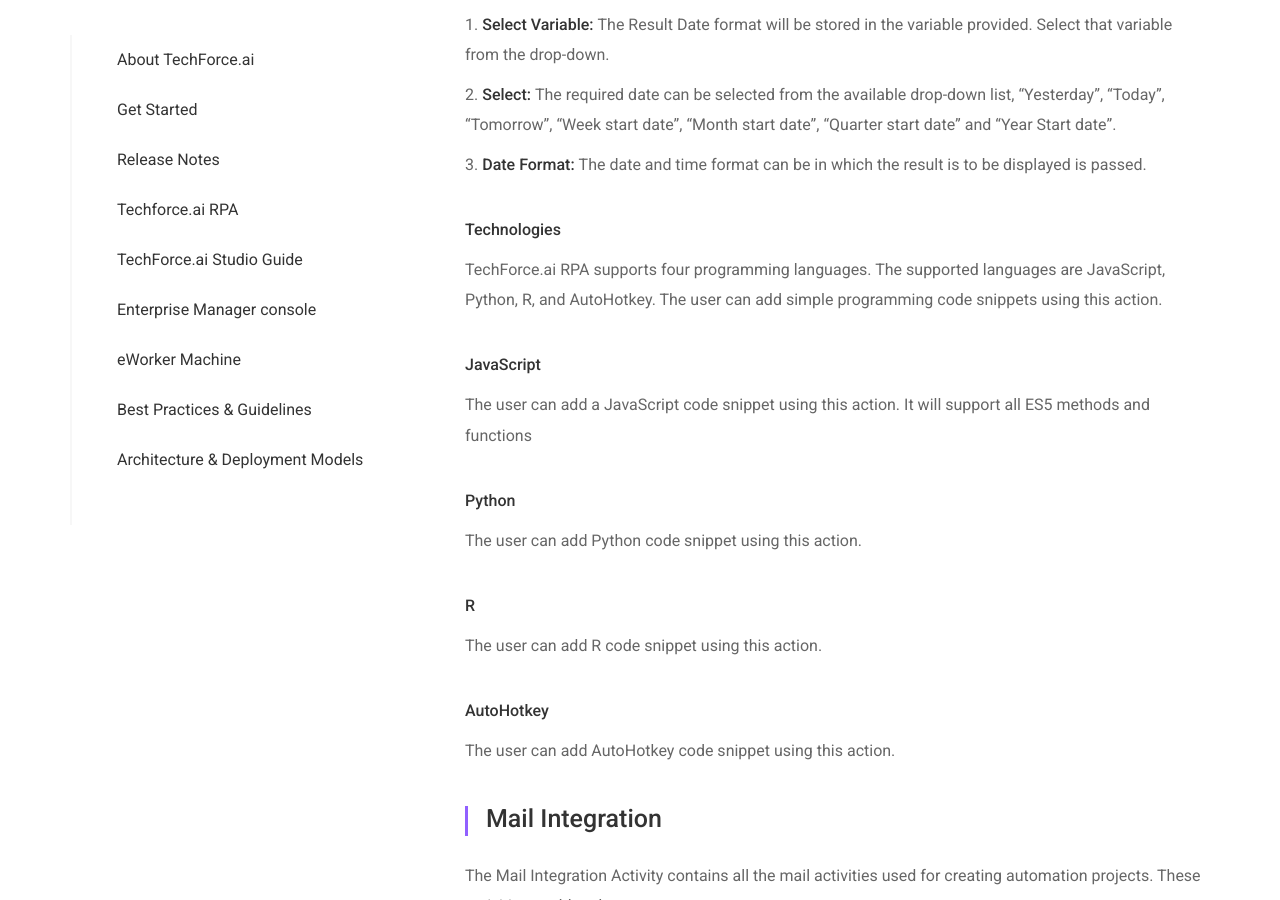
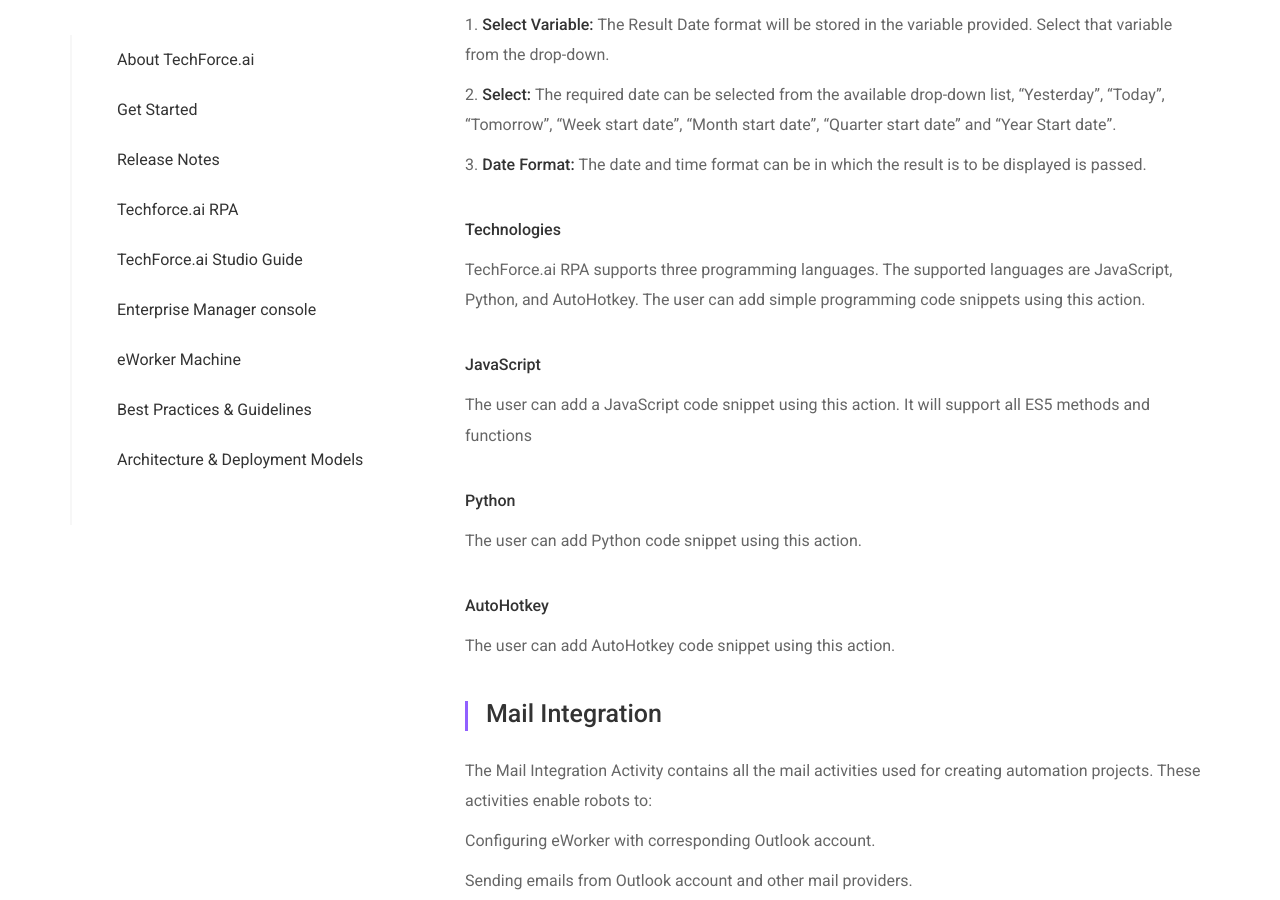
Before and after one commit to digitamizers/Documentation, a Jekyll site: the page built from index.md, in a window 1280 px wide and 900 px high, scrolled down 63888 px. Built offline with Jekyll 4.4.1, drawn with Linux system fonts in a browser that asks for light colours; some of the changed text lies outside the part shown.

Commit message:
chdsyeuajadsds

```diff
--- a/_layouts/default.html
+++ b/_layouts/default.html
@@ -1775,7 +1775,7 @@
                       </div>
 
                       <div id="GetRow"  class="page-section">
-                        <h5 class="purple"> Get Row.</h5>
+                        <h5 class="purple"> Get Row</h5>
                         <p>Reads the values from a row beginning with the cell specified in the Starting Cell field and stores it in a list variable.</p>
                         <h6>Properties</h6>
                         <p><span class="numbers">1.<strong> Full Path:</strong> Enter the full path of the Excel spreadsheet being used. This option is shown only when taking the Delete Column action directly. If dragged into the open spreadsheet activity, it will not ask the path, and no need to mention the path.</p>
@@ -1785,7 +1785,7 @@
                       </div>
 
                       <div id="DeleteRow"  class="page-section">
-                        <h5 class="purple"> Delete Row.</h5>
+                        <h5 class="purple"> Delete Row</h5>
                         <p>Remove a specified row at a certain position.</p>
                         <h6>Properties</h6>
                         <p><span class="numbers">1.<strong> Full Path:</strong> Enter the full path of the Excel spreadsheet. This option is shown only when taking the Delete Row action directly. If dragged into the open spreadsheet activity, it will not ask the path, and no need to mention the path.</p>
@@ -1794,7 +1794,7 @@
                       </div>
 
                       <div id="GetCell"  class="page-section">
-                        <h5 class="purple"> Get Cell.</h5>
+                        <h5 class="purple"> Get Cell</h5>
                         <p>Reads the values from a row beginning with the cell specified in the Starting Cell field and stores it in a string variable.</p>
                         <h6>Properties</h6>
                         <p><span class="numbers">1.<strong> Full Path:</strong> Enter the full path of the Excel spreadsheet. This option is shown only when taking the Get Cell action directly. If dragged into the open spreadsheet activity, it will not ask the path, and no need to mention the path.</p>
@@ -1806,7 +1806,7 @@
 
 
                       <div id="WriteCell"  class="page-section">
-                        <h5 class="purple"> Write Cell.</h5>
+                        <h5 class="purple"> Write Cell</h5>
                         <p>Writes a value into a specified spreadsheet cell. If the sheet does not exist, a new one is created with the Sheet Name value. If a value exists, it is overwritten. Changes are immediately saved.</p>
                         <h6>Properties</h6>
                         <p><span class="numbers">1.<strong> Full Path:</strong> Enter the full path of the Excel spreadsheet being used. This option is shown only when taking the Write Cell action directly. If dragged into the open spreadsheet activity, it will not ask the path, and no need to mention the path.</p>
@@ -1817,7 +1817,7 @@
                       </div>
 
                       <div id="GetRange"  class="page-section">
-                        <h5 class="purple"> Get Range.</h5>
+                        <h5 class="purple"> Get Range</h5>
                         <p>Reads the value of an Excel range and stores it in a DataTable variable. If the range isn't specified, the whole spreadsheet is read. If a particular range is specified, it reads the values from that specific range only.</p>
                         <h6>Properties</h6>
                         <p><span class="numbers">1.<strong> Full Path:</strong> Enter the full path of the Excel spreadsheet. This option is shown only when taking the Get Range action directly. If dragged into the open spreadsheet activity It will not ask the path, and no need to mention the path.</p>
@@ -1828,7 +1828,7 @@
                       </div>
 
                       <div id="WriteRange"  class="page-section">
-                        <h5 class="purple"> Write Range.</h5>
+                        <h5 class="purple"> Write Range</h5>
                         <p>Writes the data from a DataTable variable in a spreadsheet starting with the cell indicated in the Starting Cell field. If the starting cell is not specified, the data is written starting from the A1 cell. If the sheet does not exist, a new sheet is created with the value specified in the Sheet Name property. All cells within the specified range are overwritten. Changes are immediately saved.</p>
                         <h6>Properties</h6>
                         <p><span class="numbers">1.<strong> Full Path:</strong> Enter the full path of the Excel spreadsheet. This option is shown only when taking the Write Range action directly. If dragged into the open spreadsheet activity, it will not ask the path, and no need to mention the path.</p>
@@ -1839,7 +1839,7 @@
                       </div>
 
                       <div id="AppendRange"  class="page-section">
-                        <h5 class="purple"> Append Range.</h5>
+                        <h5 class="purple"> Append Range</h5>
                         <p>Adds the information stored in a DataTable variable to the end of a specified Excel spreadsheet. If the sheet does not exist, a new one is created with the name indicated in the Sheet Name field.</p>
                         <h6>Properties</h6>
                         <p><span class="numbers">1.<strong> Full Path:</strong> Enter the full path of the Excel spreadsheet. This option is shown only when taking the Append Range action directly. If dragged into the open spreadsheet activity, it will not ask the path, and no need to mention the path.</p>
@@ -1850,7 +1850,7 @@
                       </div>
 
                       <div id="DeleteRange"  class="page-section">
-                        <h5 class="purple"> Delete Range.</h5>
+                        <h5 class="purple"> Delete Range</h5>
                         <p>Deletes a specified range in an Excel workbook.</p>
                         <h6>Properties</h6>
                         <p><span class="numbers">1.<strong> Full Path:</strong> Enter the full path of the Excel spreadsheet. This option is shown only when taking the Delete Range action directly. If dragged into the open spreadsheet activity, it will not ask the path, and no need to mention the path.</p>
@@ -1869,7 +1869,7 @@
                       </div>
 
                       <div id="SetRangeColor"  class="page-section">
-                        <h5 class="purple"> Set Range Color.</h5>
+                        <h5 class="purple"> Set Range Color</h5>
                         <p>Changes the color of a specified cell or cell range using a Color variable.It Can only be used within the Open Spread Sheet action and outside the Open Spread Sheet Action.</p>
                         <h6>Properties</h6>
                         <p><span class="numbers">1.<strong> Full Path:</strong> The full path of the Excel spreadsheet that you want to use. This option is shown only if you are taking the Set Range Color action directly. If you drag it into the open spreadsheet activity, it will not ask the path and no need to mention the path.</p>
@@ -1936,7 +1936,7 @@
                       </div>
 
                       <div id="TechForceOCR"  class="page-section">
-                        <h5 class="purple"> TechForce.ai OCR </h5>
+                        <h5 class="purple"> TechForce.ai OCR</h5>
                         <p>This action is used to extract the data from the inputs provided. The extracted data will be stored in a variable for further use.</p>
                         <h6>Properties</h6>
                         <p><span class="numbers">1.<strong> Indicate on-screen using location: </strong>Click on Select Location button. It opens the new window to select the location. Select the location and press Enter. Select any string variable from the drop-down to store the result of the OCR.</p>
@@ -1947,7 +1947,7 @@
                       </div>
 
                       <div id="Files"  class="page-section">
-                        <h5 class="purple">Files and Folders </h5>
+                        <h5 class="purple">Files and Folders</h5>
                       </div>
 
                       <div id="CreateFiles"  class="page-section">
@@ -2161,7 +2161,7 @@
 
               <div id="Technologies"  class="page-section">
                 <h5 class="purple">Technologies </h5>
-                <p>TechForce.ai RPA supports four programming languages. The supported languages are JavaScript, Python, R, and AutoHotkey. The user can add simple programming code snippets using this action.</p>
+                <p>TechForce.ai RPA supports three programming languages. The supported languages are JavaScript, Python, and AutoHotkey. The user can add simple programming code snippets using this action.</p>
               </div>
 
               <div id="JavaScript"  class="page-section">
@@ -2174,10 +2174,10 @@
                 <p>The user can add Python code snippet using this action.</p>
               </div>
 
-              <div id="R"  class="page-section">
+              <!-- <div id="R"  class="page-section">
                 <h5 class="purple"> R </h5>
                 <p>The user can add R code snippet using this action.</p>
-              </div>
+              </div> -->
 
               <div id="AutoHotkey"  class="page-section">
                 <h5 class="purple"> AutoHotkey</h5>
@@ -2400,12 +2400,9 @@
                              <h5>Executing a Action Flows:</h5>
                              <p>2. In the Action Flows  page, upload the RPA flow and Click on the PLAY button to execute the flow. After clicking on the play button, the following image will appear.</p>
                              <img src="{{ '/assets/images/doc-img59.png' | relative_url }}"alt="image" class="topImg" style="width:400px; border: 1px solid green;margin-left:25%;margin-top:10px;margin-bottom:10px;">
-                             <p style="text-align:center;"><strong>Figure:  Process execution </strong></p>
+                             <p style="text-align:center;"><strong>Figure:  Action Flow execution </strong></p>
                              <p>3. Select the Execution target Type (like Reserved). If the RESERVED option is selected as the execution type, then specify the eWorker machine.</p>
-                             <img src="{{ '/assets/images/doc-img60.png' | relative_url }}"alt="image" class="topImg" style="width:400px; border: 1px solid green;margin-left:25%;margin-top:10px;margin-bottom:10px;">
-                             <p style="text-align:center;"><strong>Figure: select eworker machine</strong></p>
-                             <img src="{{ '/assets/images/doc-img61.png' | relative_url }}"alt="image" class="topImg" style="width:400px; border: 1px solid green;margin-left:25%;margin-top:10px;margin-bottom:10px;">
-                             <p style="text-align:center;"><strong>Figure: Select the execution type </strong></p>
+
                           </div>
 
                           <div id="WorkerManagement"  class="page-section">
```
Also changed, not shown: assets/images/doc-img59.png.
